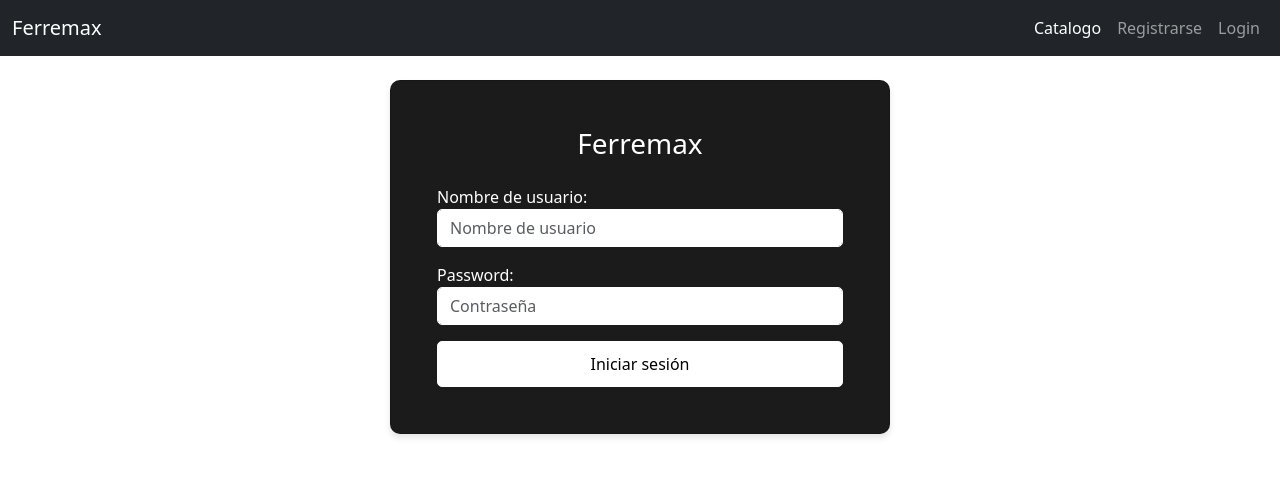
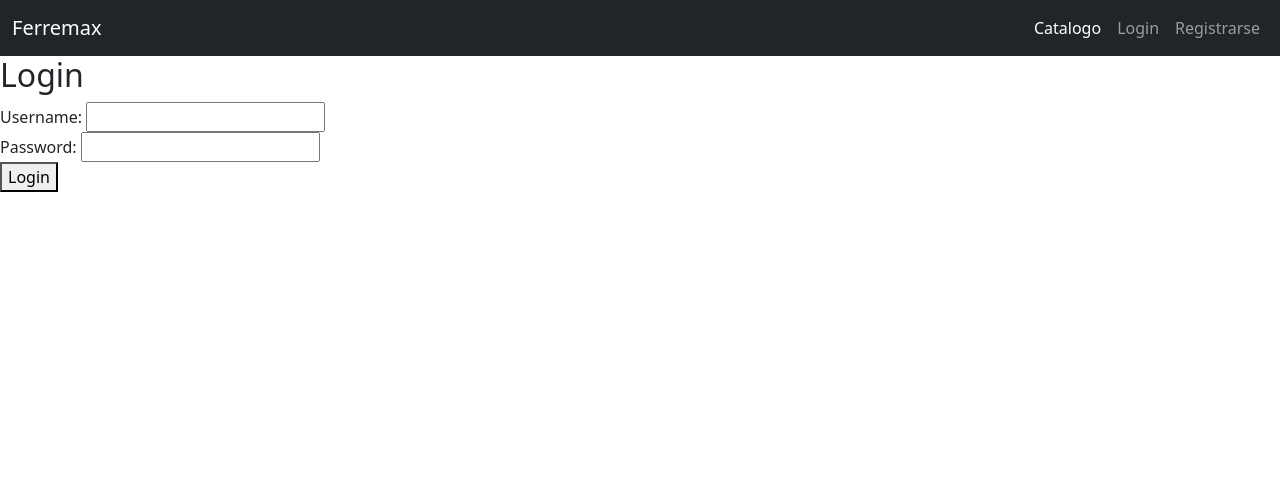
Before and after one commit to sebitaa98k/FerremaxWeb, a Django app: page /login/ in a window 1280 px wide. Shown: the top 477 px of the page. Run offline with Django 5.2, Linux system fonts and the light colour scheme.

Commit message:
Login funcionando y registro funcionando falta diseño, carrito y demas, harto diseño

```diff
--- a/FerremaxWeb/settings.py
+++ b/FerremaxWeb/settings.py
@@ -40,6 +40,7 @@ INSTALLED_APPS = [
     'home',
     'account',
     'rest_framework',
+    'rest_framework_simplejwt',
 ]
 
 MIDDLEWARE = [
@@ -113,6 +114,11 @@ USE_I18N = True
 
 USE_TZ = True
 
+REST_FRAMEWORK = {
+    'DEFAULT_AUTHENTICATION_CLASSES': (
+        'rest_framework_simplejwt.authentication.JWTAuthentication',
+    ),
+}
 
 # Static files (CSS, JavaScript, Images)
 # https://docs.djangoproject.com/en/5.2/howto/static-files/
--- /dev/null
+++ b/account/api.py
@@ -0,0 +1 @@
+# esto lo cree para hacer la vista del api rest, que al final lo hice en el views
--- a/account/forms.py
+++ b/account/forms.py
@@ -2,43 +2,14 @@ from django import forms
 from django.contrib.auth.models import User
 from django.contrib.auth.forms import UserCreationForm, AuthenticationForm
 
-class RegisterForm(UserCreationForm):
-    email = forms.EmailField(required=True, widget=forms.EmailInput(attrs={
-        'class': 'form-control',
-        'placeholder': 'Correo electrónico'
-    }))
-
-    class Meta:
-        model = User
-        fields= ['username','email','password1','password2']
-
-    def __init__(self, *args, **kwargs):
-        super().__init__(*args, **kwargs)
-        self.fields['username'].widget.attrs.update({
-            'class': 'form-control',
-            'placeholder': 'Nombre de usuario'
-        })
-        self.fields['password1'].widget.attrs.update({
-            'class': 'form-control',
-            'placeholder': 'Contraseña'
-        })
-        self.fields['password2'].widget.attrs.update({
-            'class': 'form-control',
-            'placeholder': 'Confirmar contraseña'
-        })
+class RegisterForm(forms.Form):
+    username = forms.CharField(max_length=100, label='Nombre de usuario')
+    email = forms.EmailField(label='Correo electrónico')
+    password = forms.CharField(widget=forms.PasswordInput, label='Contraseña')
+    passwordrepetir = forms.CharField(widget=forms.PasswordInput, label='Confirmar contraseña')
 
 
-class LoginForm(AuthenticationForm):
 
-    username = forms.CharField(
-        widget=forms.TextInput(attrs={
-            'class': 'form-control',
-            'placeholder': 'Nombre de usuario'
-        })
-    )
-    password = forms.CharField(
-        widget=forms.PasswordInput(attrs={
-            'class': 'form-control',
-            'placeholder': 'Contraseña'
-        })
-    )
+class LoginForm(forms.Form):
+    username = forms.CharField(max_length=100, label='Nombre de usuario')
+    password = forms.CharField(widget=forms.PasswordInput, label='Contraseña')
--- a/account/templates/account/login.html
+++ b/account/templates/account/login.html
@@ -1,54 +1,32 @@
-{% load static %}
-
 <!DOCTYPE html>
 <html lang="es">
 <head>
     <meta charset="UTF-8">
-    <title>Iniciar Sesión</title>
+    <title>Iniciar sesión</title>
     <link href="https://cdn.jsdelivr.net/npm/bootstrap@5.3.5/dist/css/bootstrap.min.css" rel="stylesheet" integrity="sha384-SgOJa3DmI69IUzQ2PVdRZhwQ+dy64/BUtbMJw1MZ8t5HZApcHrRKUc4W0kG879m7" crossorigin="anonymous">
-
-    <link rel="stylesheet" href="{% static 'css/style-login.css'%}">
 </head>
 <body>
     {% include 'home/navbar.html' %}
 
-    <div class="container mt-4">
-      {% block content %}{% endblock %}
+    <h2>Login</h2>
+    <form action="/api/login/" method="POST">
+        {% csrf_token %}
+        <label for="username">Username:</label>
+        <input type="text" id="username" name="username" required>
+        <br>
+        <label for="password">Password:</label>
+        <input type="password" id="password" name="password" required>
+        <br>
+        <button type="submit">Login</button>
+    </form>
+    {% if messages %}
+    <div class="alert alert-danger" role="alert">
+        {% for message in messages %}
+            <p>{{ message }}</p>
+        {% endfor %}
     </div>
-
-    <div class="card mx-auto login-container" style="max-width: 500px;">
-      <div class="card-body ">
-        <h3 class="card-title text-center mb-4">Ferremax</h3>
-        <form method="POST">
-          {% csrf_token %}
-          {{ form.non_field_errors }}  <!-- Muestra errores generales del formulario -->
-
-          <div class="mb-3 form-label">
-            {{ form.username.label_tag }}
-            {{ form.username }}
-            <!-- Mostrar errores de username -->
-            <div class="text-danger">
-              {{ form.username.errors }}
-            </div>
-          </div>
-
-          <div class="mb-3 form-label">
-            {{ form.password.label_tag }}
-            {{ form.password }}
-            <!-- Mostrar errores de password -->
-            <div class="text-danger">
-              {{ form.password.errors }}
-            </div>
-          </div>
-
-          <div class="d-grid">
-            <button type="submit" class="btn btn-primary">Iniciar sesión</button>
-          </div>
-        </form>
-      </div>
-    </div>
+    {% endif %}
 
     <script src="https://cdn.jsdelivr.net/npm/bootstrap@5.3.5/dist/js/bootstrap.bundle.min.js" integrity="sha384-k6d4wzSIapyDyv1kpU366/PK5hCdSbCRGRCMv+eplOQJWyd1fbcAu9OCUj5zNLiq" crossorigin="anonymous"></script>
-
 </body>
 </html>
--- a/account/urls.py
+++ b/account/urls.py
@@ -1,10 +1,16 @@
 from django.urls import path
 from django.contrib.auth.views import LogoutView
-from . import views
+from .views import RegisterView, LoginView, Login_view, Register_view, get_username
+
+
+
 
 urlpatterns = [
-    path('login/', views.login_view, name='login'),
-    path('register/', views.register_view, name='register'),
+    path('api/register/', RegisterView.as_view(), name='register_api'),
+    path('api/login/', LoginView.as_view(), name='login_api'),
+    path('login/',Login_view, name='login'),
+    path('register/', Register_view, name='register'),
     path('logout/', LogoutView.as_view(), name='logout'),
+    path('api/get_username/<int:user_id>/', get_username, name='get_username'),
 
 ]
--- a/account/views.py
+++ b/account/views.py
@@ -1,30 +1,80 @@
+from rest_framework.views import APIView
+from rest_framework.response import Response
+from rest_framework import status
+from django.contrib.auth import authenticate
+from rest_framework_simplejwt.tokens import RefreshToken
+from .serializers import RegisterSerializer, LoginSerializer
 from django.shortcuts import render, redirect
-from django.contrib.auth import login, authenticate
-from .forms import RegisterForm, LoginForm
+from django.http import JsonResponse
+from django.contrib.auth.models import User
+from django.views.decorators.csrf import csrf_exempt
 
-def login_view(request):
-    if request.method == 'POST':
-        form = LoginForm(request, data=request.POST)
-        if form.is_valid():
-            user = form.get_user()
-            login(request, user)
-            return redirect('home')
-        else:
-            print(form.errors)
-    else:
-        form = LoginForm()
+# Vista para el api rest del registro
+class RegisterView(APIView):
+    def post(self, request):
+        serializer = RegisterSerializer(data=request.data)
+        if serializer.is_valid():
+            user = serializer.save()
+            return Response({"message": "User created successfully"}, status=status.HTTP_201_CREATED)
+        return Response(serializer.errors, status=status.HTTP_400_BAD_REQUEST)
 
-    return render(request, 'account/login.html', {'form': form})
+# Vista para el api rest del login
+class LoginView(APIView):
+    @csrf_exempt
+    def post(self, request):
+        serializer = LoginSerializer(data=request.data)
+        if serializer.is_valid():
+            user = authenticate(
+                request, username=serializer.validated_data['username'], password=serializer.validated_data['password']
+            )
+            if user is not None:
+                # Crear los tokens JWT
+                refresh = RefreshToken.for_user(user)
+                access_token = str(refresh.access_token)
 
-def register_view(request):
-    if request.method == 'POST':
-        form = RegisterForm(request.POST)
-        if form.is_valid():
-            form.save()
-            return redirect('login')
-        else:
-            print(form.errors)
-    else:
-        form = RegisterForm()
+                refresh.payload['username'] = user.username
 
-    return render(request, 'account/register.html', {'form': form})
+                # Crear la respuesta de redirección
+                response = JsonResponse({'message': 'Login successful'})  # Retornamos un JsonResponse primero
+
+                # Establecer el token en una cookie segura
+                response.set_cookie(
+                    #aca se guarda el token en las cookies y redirigue al
+                    'access_token', access_token, httponly=False, secure=True, max_age=3600, samesite='Lax'
+                )
+
+                # Redirigir a la página de inicio (root)
+                response['Location'] = '/'  # Redirigir a la raíz del sitio
+                response.status_code = 302  # Establecemos un código de redirección
+
+                return response
+
+            # Si las credenciales son incorrectas
+            return JsonResponse({"error": "Invalid credentials"}, status=status.HTTP_401_UNAUTHORIZED)
+
+        # Si el serializer no es válido
+        return JsonResponse(serializer.errors, status=status.HTTP_400_BAD_REQUEST)
+
+
+# Vista para el frontend (ejemplo de una página de login con un formulario tradicional)
+def Login_view(request):
+    return render(request, 'account/login.html')
+
+
+def Register_view(request):
+    return render(request, 'account/register.html')
+
+
+def logout_view(request):
+    # Eliminar la cookie del access_token
+    response = JsonResponse({'message': 'Logout successful'})
+    response.delete_cookie('access_token')  # Esto elimina la cookie 'access_token'
+
+    return response
+
+def get_username(request, user_id):
+    try:
+        user = User.objects.get(id=user_id)
+        return JsonResponse({'username':user.username})
+    except User.DoesNotExist:
+        return JsonResponse({'Error':'User not found'},status=404)
--- a/home/templates/home/navbar.html
+++ b/home/templates/home/navbar.html
@@ -9,41 +9,100 @@
 
     <div class="collapse navbar-collapse" id="navbarNav">
       <ul class="navbar-nav ms-auto">
-
-
         {% if request.path != "/login/" and request.path != "/register/" %}
         <li class="nav-item">
           <form class="d-flex" role="search">
-            <input class="form-control me-2" type="search" placeholder="Buscar Procucto" aria-label="Search">
+            <input class="form-control me-2" type="search" placeholder="Buscar Producto" aria-label="Search">
           </form>
         </li>
         {% endif %}
 
-
         <li class="nav-item">
           <a class="nav-link active" href="{% url 'catalogo' %}">Catalogo</a>
         </li>
-          {% if user.is_authenticated %}
-          <!-- Si el usuario está logueado, muestra su nombre -->
-          <li class="nav-item">
-            <span class="nav-link">Bienvenido, {{ user.username }}</span>
+
+        <!-- Mostrar el nombre de usuario al lado del botón de cerrar sesión -->
+        <li class="nav-item" id="user-name-section" style="display: none;">
+          <span class="nav-link" id="username">Usuario</span>
         </li>
-          <li class="nav-item">
-            <form action="{% url 'logout' %}" method="POST" style="display: inline;">
-              {% csrf_token %}
-              <button type="submit" class="nav-link btn btn-link" style="color: white;">Cerrar sesión</button>
-            </form>
+
+        <!-- Mostrar el botón de cerrar sesión solo si el token existe -->
+        <li class="nav-item" id="logout-section" style="display: none;">
+          <button class="btn btn-danger" id="logout-btn">Cerrar sesión</button>
         </li>
-        {% else %}
-          <!-- Si el usuario no está logueado, muestra los enlaces de login y registro -->
-          <li class="nav-item">
+
+        <!-- Si no hay token, mostrar login y registro -->
+        <li class="nav-item" id="login-section">
+          <a class="nav-link" href="{% url 'login' %}">Login</a>
+        </li>
+        <li class="nav-item" id="register-section">
           <a class="nav-link" href="{% url 'register' %}">Registrarse</a>
         </li>
-          <li class="nav-item">
-            <a class="nav-link" href="{% url 'login' %}">Login</a>
-          </li>
-        {% endif %}
       </ul>
     </div>
   </div>
 </nav>
+
+<script>
+  document.addEventListener('DOMContentLoaded', function () {
+      // Función para obtener el valor de la cookie por su nombre
+      function getCookie(name) {
+          let match = document.cookie.match(new RegExp('(^| )' + name + '=([^;]+)'));
+          if (match) return match[2];
+          return null;
+      }
+
+      // Función para decodificar el JWT y extraer el user_id
+      function getUserIdFromToken(token) {
+          const base64Url = token.split('.')[1];
+          const base64 = base64Url.replace(/-/g, '+').replace(/_/g, '/');
+          const jsonPayload = decodeURIComponent(atob(base64).split('').map(function(c) {
+              return '%' + ('00' + c.charCodeAt(0).toString(16)).slice(-2);
+          }).join(''));
+          const payload = JSON.parse(jsonPayload);
+          return payload.user_id;  // Aquí extraemos el user_id
+      }
+
+      // Función para obtener el nombre de usuario a partir del user_id
+      async function fetchUsername(userId) {
+          const response = await fetch(`/api/get_username/${userId}/`);
+          const data = await response.json();
+          return data.username;  // Suponiendo que tu API retorna { username: "sebitaa" }
+      }
+
+      // Leer el token de la cookie
+      const token = getCookie('access_token');
+      const logoutSection = document.getElementById('logout-section');
+      const loginSection = document.getElementById('login-section');
+      const registerSection = document.getElementById('register-section');
+      const userNameSection = document.getElementById('user-name-section');
+      const userNameDisplay = document.getElementById('username');
+
+      if (token) {
+          // Si el token existe, mostramos el nombre de usuario y el botón de cerrar sesión
+          const userId = getUserIdFromToken(token);  // Decodificamos el token para obtener el user_id
+
+          // Obtener el nombre de usuario desde la API usando el user_id
+          fetchUsername(userId).then(username => {
+              userNameDisplay.textContent = `Hola, ${username}`;  // Mostramos el nombre de usuario
+              logoutSection.style.display = 'block';
+              userNameSection.style.display = 'block';  // Mostrar el nombre de usuario
+              loginSection.style.display = 'none';
+              registerSection.style.display = 'none';
+          });
+
+      } else {
+          // Si no hay token, mostramos login y registro
+          logoutSection.style.display = 'none';
+          userNameSection.style.display = 'none';
+          loginSection.style.display = 'block';
+          registerSection.style.display = 'block';
+      }
+
+      // Función para eliminar la cookie (Cerrar sesión)
+      document.getElementById('logout-btn').addEventListener('click', function() {
+          document.cookie = 'access_token=; Max-Age=0; path=/';  // Eliminar la cookie
+          window.location.href = '/login';  // Redirigir al login después de cerrar sesión
+      });
+  });
+</script>
--- a/home/views.py
+++ b/home/views.py
@@ -7,5 +7,5 @@ def home_view(request):
 
 
 def listar_productos(request):
-    productos= Producto.objects.    all()
+    productos= Producto.objects.all()
     return render(request, 'home/catalogo.html', {'productos': productos})
```
Also changed, not shown: account/serializers.py (added, +21 -0 lines), account/templates/account/register.html (+17 -29 lines), home/templates/home/index.html (+18 -1 lines), db.sqlite3. Lines whose indentation alone changed are shown as unchanged.
